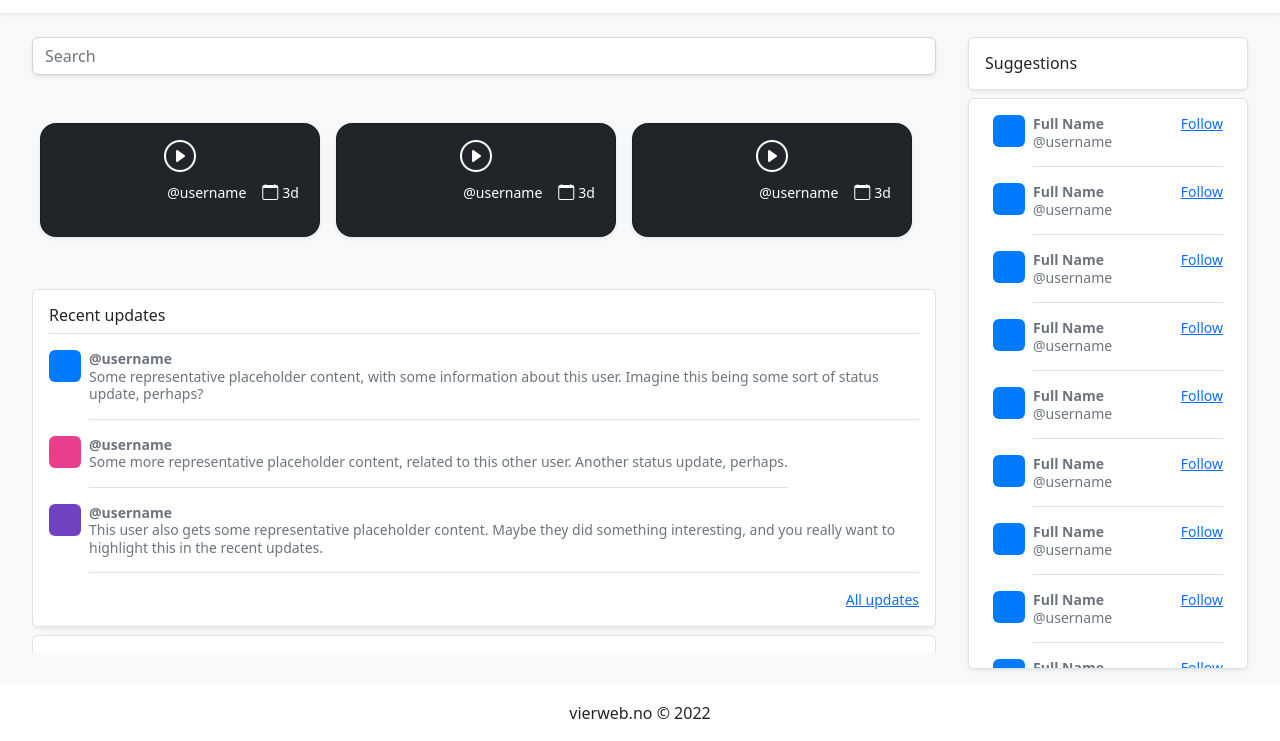
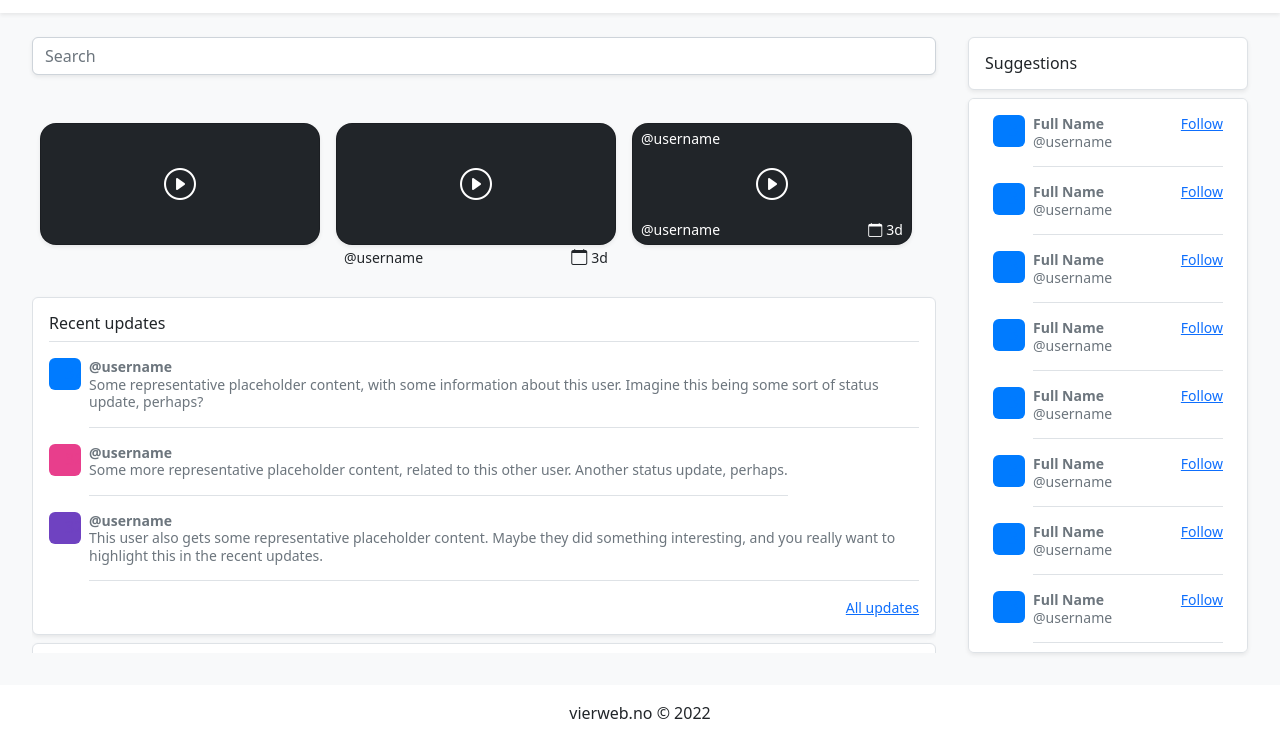
Before and after one commit to donnybrilliant/CSS-Frameworks, a website: page index.html in a window 1280 px wide. Shown: the part 59-800 px from the top of the page. Drawn offline with nearby package versions, Linux system fonts and the light colour scheme; files that its build step writes are made by us from their sources.

Commit message:
Add 3 different video cards

```diff
--- a/index.html
+++ b/index.html
@@ -59,53 +59,47 @@
                     <div class="row row-cols-3 align-items-stretch g-3 mb-5">
 
                         <div class="col">
-                            <div class="card card-cover vh-20 text-bg-dark rounded-4 shadow-sm">
-                                <div class="d-flex flex-column h-100 p-1 pb-3">
-                                    <i class="text-center mt-1 fs-2 bi bi-play-circle"></i>
-                                    <ul class="d-flex list-unstyled mt-auto justify-content-end">
-                                        <li class="d-flex align-items-center me-3">
+                            <div class="card h-100 text-bg-dark rounded-4 shadow-sm p-3">
+                                <div class="d-flex flex-column h-100 justify-content-center align-items-center">
+                                    <i class="fs-2 bi bi-play-circle"></i>
+                                </div>
+                            </div>
+                        </div>
+
+                        <div class="col">
+                            <div class="card h-100 text-bg-dark rounded-4 shadow-sm p-3">
+                                <div class="d-flex flex-column h-100 justify-content-center align-items-center">
+                                    <i class="fs-2 bi bi-play-circle"></i>
+                                </div>
+                            </div>
+                            <ul class="d-flex list-unstyled justify-content-between px-2">
+                                <li class="d-flex align-items-center">
                                     <small>@username</small>
                                 </li>
-                                        <li class="d-flex align-items-center me-3">
+                                <li class="d-flex align-items-center">
                                     <i class="bi bi-calendar me-1"></i>
                                     <small>3d</small>
                                 </li>
                             </ul>
                         </div>
-                            </div>
-                        </div>
+
+
                         <div class="col">
-                            <div class="card card-cover vh-20 text-bg-dark rounded-4 shadow-sm">
-                                <div class="d-flex flex-column h-100 p-1 pb-3">
-                                    <i class="text-center mt-1 fs-2 bi bi-play-circle"></i>
-                                    <ul class="d-flex list-unstyled mt-auto justify-content-end">
-                                        <li class="d-flex align-items-center me-3">
+                            <div class="card h-100 text-bg-dark rounded-4 shadow-sm">
+                                <div class="d-flex h-100 flex-column justify-content-between px-2 py-1">
                                     <small>@username</small>
-                                        </li>
-                                        <li class="d-flex align-items-center me-3">
-                                            <i class="bi bi-calendar me-1"></i>
-                                            <small>3d</small>
-                                        </li>
-                                    </ul>
+                                    <i class="fs-2 bi bi-play-circle align-self-center"></i>
+                                    <div class="d-flex justify-content-between">
+                                        <small>@username</small>
+
+                                        <small><i class="bi bi-calendar me-1"></i>3d</small>
+
                                     </div>
                                 </div>
                             </div>
-                        <div class="col">
-                            <div class="card card-cover vh-20 text-bg-dark rounded-4 shadow-sm">
-                                <div class="d-flex flex-column h-100 p-1 pb-3">
-                                    <i class="text-center mt-1 fs-2 bi bi-play-circle"></i>
-                                    <ul class="d-flex list-unstyled mt-auto justify-content-end">
-                                        <li class="d-flex align-items-center me-3">
-                                            <small>@username</small>
-                                        </li>
-                                        <li class="d-flex align-items-center me-3">
-                                            <i class="bi bi-calendar me-1"></i>
-                                            <small>3d</small>
-                                        </li>
-                                    </ul>
                         </div>
-                            </div>
-                        </div>
+
+
 
                     </div>
                     <div class="my-1 p-3 bg-body rounded border shadow-sm">
@@ -284,7 +278,7 @@
 
             <aside class="col-md-4 col-xl-3 flex-column d-none d-md-flex px-3">
                 <h6 class="p-3 rounded border bg-white shadow-sm">Suggestions</h6>
-                <div class="rounded border bg-white shadow-sm overflow-auto">
+                <div class="rounded border bg-white shadow-sm overflow-auto mb-3">
 
                     <div class="row flex-grow-1 px-4 pb-3">
 
--- a/src/scss/_variables.scss
+++ b/src/scss/_variables.scss
@@ -3,3 +3,7 @@ $grid-gutter-width: 0;
 aside, main {
     padding-top: 80px;
 }
+
+.card {
+    cursor: pointer;
+}
```
Also changed, not shown: notifications.html (+1 -1 lines). Lines whose indentation alone changed are shown as unchanged.
